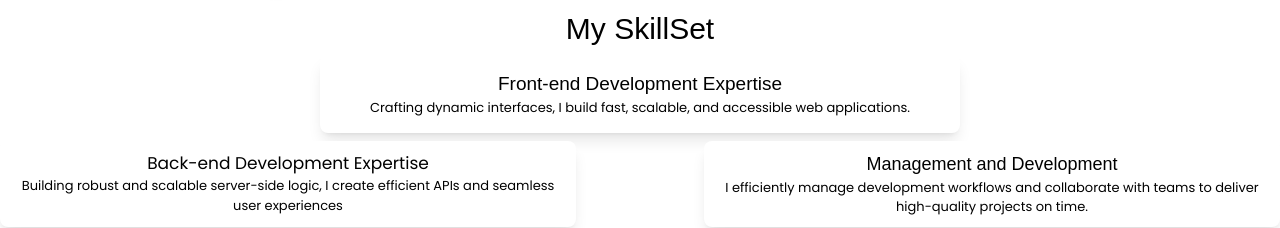
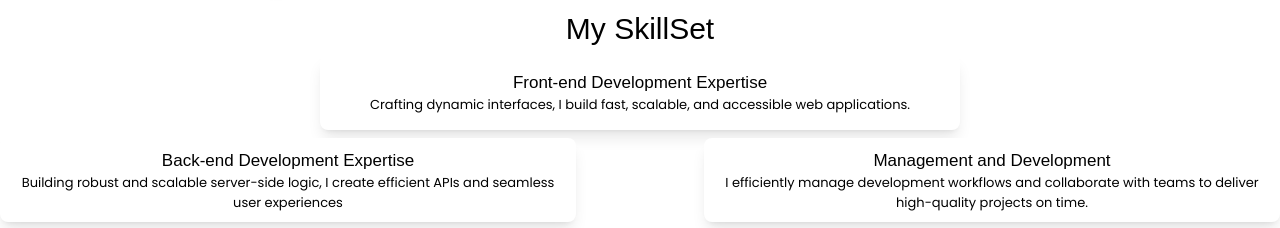
Before and after one commit to tosxin-456/Topinns_, a React (Vite) app: page / in a window 1280 px wide. Shown: the part 1888-2116 px from the top of the page. Built offline with nearby package versions, Linux system fonts and the light colour scheme; a web font is replaced by a local one.

Commit message:
added skills

```diff
--- a/src/components/skillset.tsx
+++ b/src/components/skillset.tsx
@@ -16,7 +16,7 @@ function Skillset({isLightMode}:SkillsProps) {
         // className='shadow-lg p-[10px] rounded-lg'
         className={`${isLightMode ?'bg-[white] text-black shadow-lg p-[15px] rounded-lg' :'bg-[#191A26] text-white p-[10px]  rounded-lg'}`}
         >
-        <Text  className='text-[19px] text-center'>
+        <Text  className='text-[17px] text-center'>
            Front-end Development Expertise
         </Text>
         <Text fontFamily='"Poppins", "sans-serif"' className='text-[13px] text-center'>
@@ -30,7 +30,7 @@ function Skillset({isLightMode}:SkillsProps) {
         // className='shadow-lg p-[10px] rounded-lg'
         className={`${isLightMode ?'bg-[white] text-black shadow-lg p-[10px] rounded-lg' :'bg-[#191A26] text-white p-[7px]  rounded-lg'}`}
         >
-        <Text fontFamily='"Poppins", "sans-serif"' className='text-[17px] text-center'>
+        <Text className='text-[17px] text-center'>
            Back-end Development Expertise
         </Text>
         <Text fontFamily='"Poppins", "sans-serif"' className='text-[13px] text-center'>
@@ -43,7 +43,7 @@ function Skillset({isLightMode}:SkillsProps) {
         // className='shadow-lg p-[10px] rounded-lg'
         className={`${isLightMode ?'bg-[white] text-black shadow-lg p-[10px] rounded-lg' :'bg-[#191A26] text-white p-[7px]  rounded-lg'}`}
         >
-        <Text  className='text-[18px] text-center'>
+        <Text  className='text-[17px] text-center'>
            Management and Development
         </Text>
         <Text fontFamily='"Poppins", "sans-serif"' className='text-[13px] text-center'>
```
